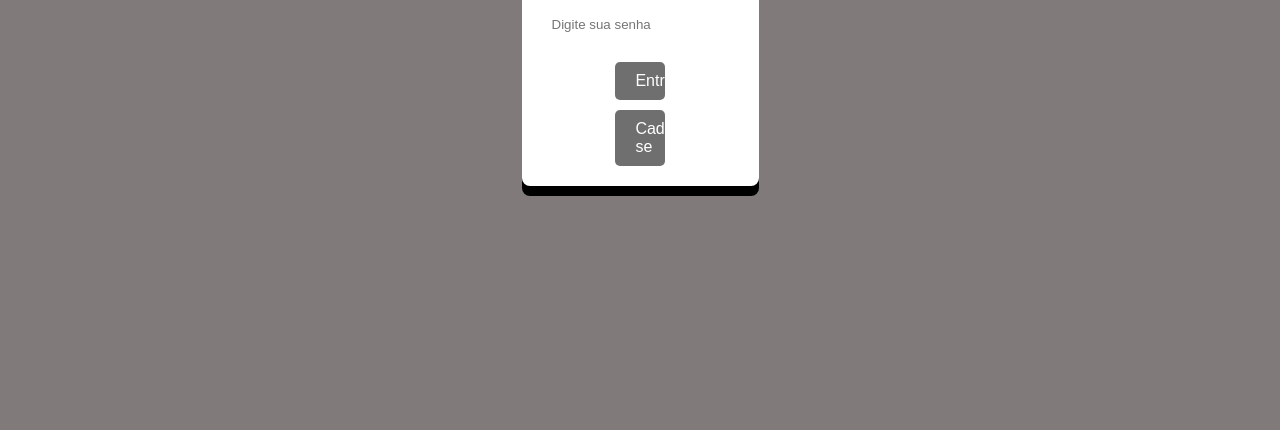
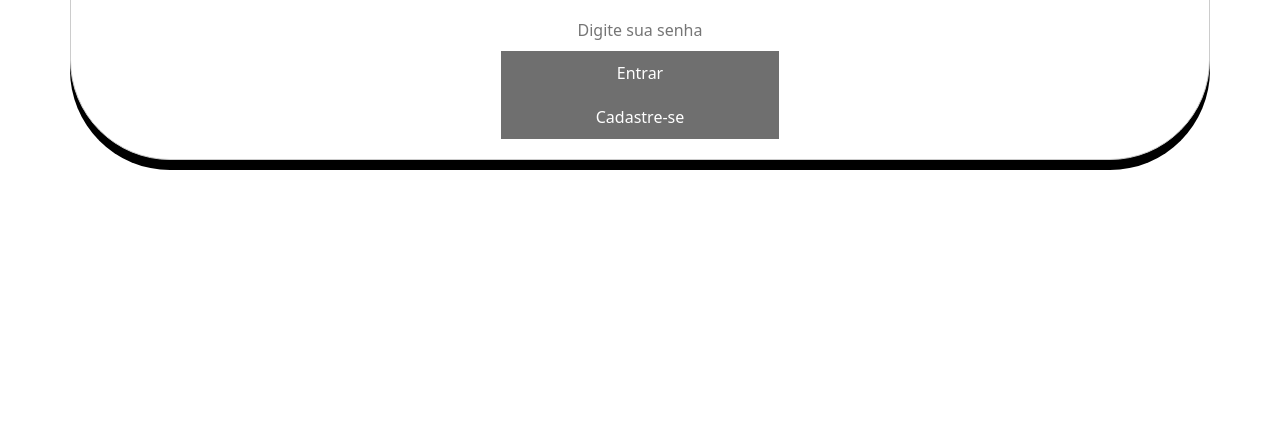
Before and after one commit to DevJonascanuto/projeto-PDV, a plain HTML site: page index.html in a window 1280 px wide. Shown: the part 370-800 px from the top of the page. Drawn offline with nearby package versions, Linux system fonts and the light colour scheme.

Commit message:
correção de erros,
inputs com defeitos corrigidos

```diff
--- a/index.html
+++ b/index.html
@@ -5,6 +5,7 @@
     <meta name="viewport" content="width=device-width, initial-scale=1.0">
     <title>Login</title>
     <link rel="stylesheet" href="style.css">
+    <link href="https://cdn.jsdelivr.net/npm/bootstrap@5.3.3/dist/css/bootstrap.min.css" rel="stylesheet" integrity="sha384-QWTKZyjpPEjISv5WaRU9OFeRpok6YctnYmDr5pNlyT2bRjXh0JMhjY6hW+ALEwIH" crossorigin="anonymous">
 </head>
 <body>
 
@@ -15,7 +16,7 @@
         <form id="loginForm">
             <input type="email" id="loginEmail" placeholder="Digite seu e-mail" required>
             <input type="password" id="loginPassword" placeholder="Digite sua senha" required>
-            <button type="submit">Entrar</button>
+            <button id= entrar type="submit">Entrar</button>
         </form>
 
         <p id="errorMessage" style="color: red; display: none;">E-mail ou senha incorretos!</p>
@@ -30,12 +31,14 @@
         <form id="registerForm">
             <input type="email" id="registerEmail" placeholder="Digite seu e-mail" required>
             <input type="password" id="registerPassword" placeholder="Digite sua senha" required>
-            <button type="submit">Cadastrar</button>
+            <button id="cadastrar" type="submit">Cadastrar</button>
         </form>
         <button id="backToLogin">Voltar ao Login</button>
     </div>
 
-    <script>
+
+            <script src="https://cdn.jsdelivr.net/npm/bootstrap@5.3.3/dist/js/bootstrap.bundle.min.js" integrity="sha384-YvpcrYf0tY3lHB60NNkmXc5s9fDVZLESaAA55NDzOxhy9GkcIdslK1eN7N6jIeHz" crossorigin="anonymous">
+
         // Alternar entre Login e Cadastro
         document.getElementById("openRegisterForm").addEventListener("click", function() {
             document.getElementById("loginForm").parentElement.style.display = "none";
--- a/style.css
+++ b/style.css
@@ -14,20 +14,27 @@ body {
 
     background: white;
     padding: 20px;
-    border-radius: 8px;
+    border: 1px solid #ccc;
+    border-radius: 100px;
     box-shadow: 0px 10px 0px rgba(0, 0, 0.1);
     text-align: center;
+    width: 100%;
+
+
+
 
 
 }
 
 input {
 
-    width: 100%;
+    width: 60%;
     padding: 10px;
     margin: 10px 0;
     border: 1px #ccc;
     border-radius: 5px;
+    text-align: center;
+    display: flex;
 
 }
 
@@ -36,7 +43,7 @@ button {
 
     width: 100%;
     padding: 10px;
-    color: aqua;
+    color: rgb(20, 6, 204);
     background-color: #ccc;
     border: none;
     border-radius: 5px;
@@ -48,7 +55,7 @@ button {
 
 button:hover {
 
-    background-color: #218838;
+    background-color: #1105b9;
 
 }
 
@@ -74,8 +81,13 @@ a:hover {
 
 input {
 
-    display: flex;
-    text-align: start;
+    height: 100%;
+    width: 100%;
+    padding: 10px;
+    margin: 10px ;
+    border: 1px;
+    border-radius: 5px;
+    text-align: center;
 }
 
 /* estilo  parte de css da pagina home */
```
